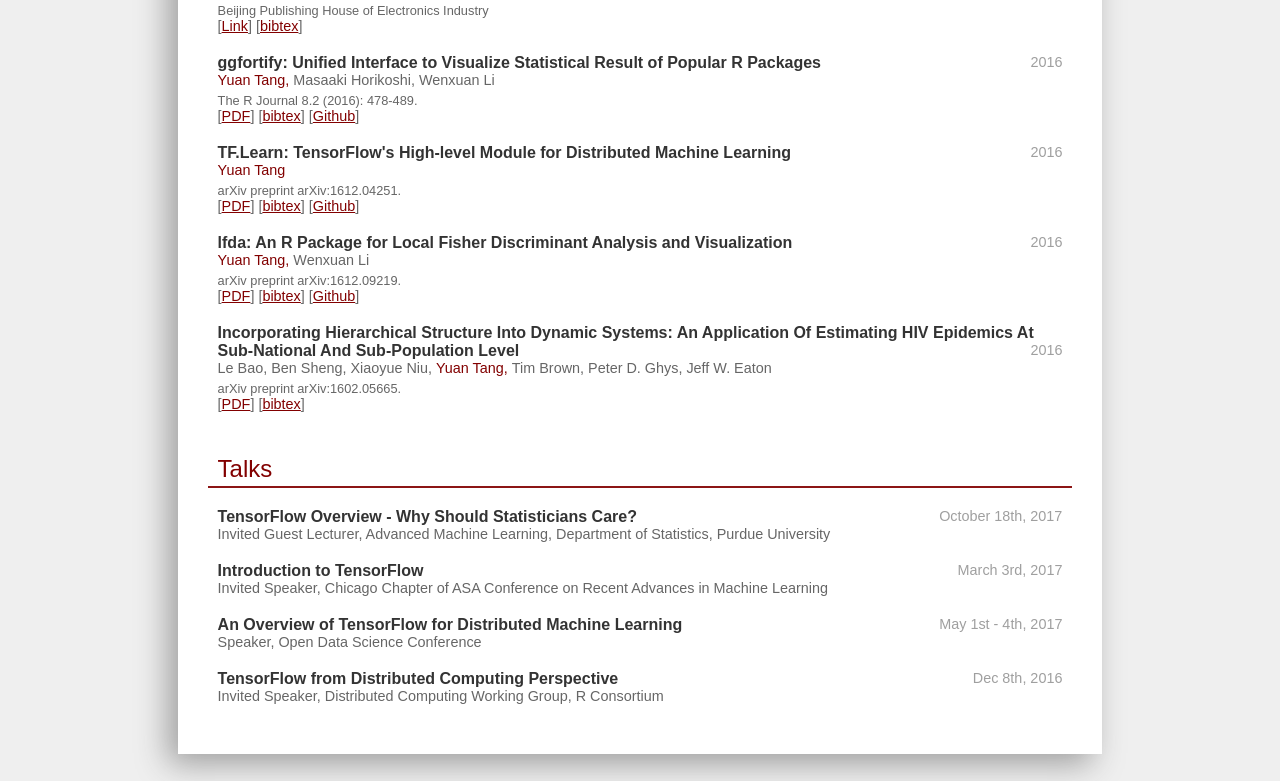
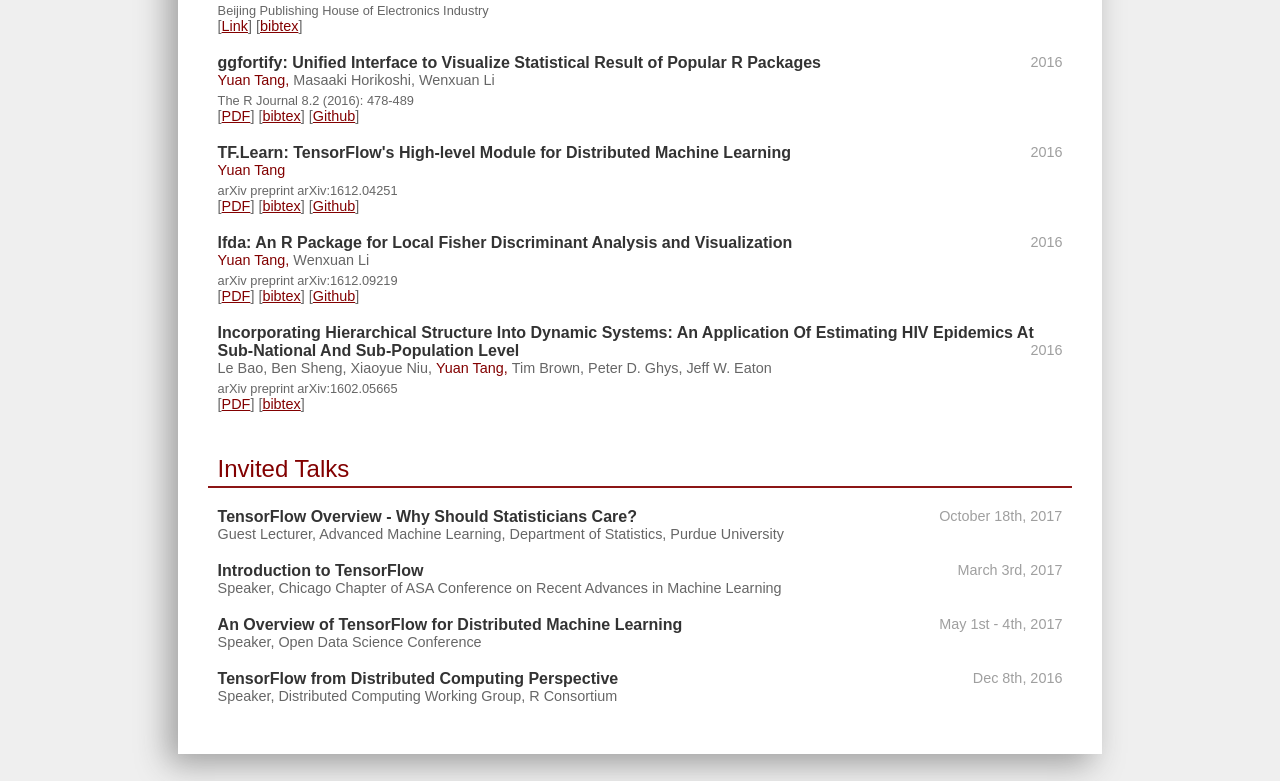
Before and after one commit to terrytangyuan/terrytangyuan.github.com, a Jekyll site: the page cv.html, which Jekyll copies as it is, in a window 1280 px wide. Shown: the part 1439-2220 px from the top of the page. Built offline with Jekyll 4.4.1, drawn with Linux system fonts in a browser that asks for light colours.

Commit message:
Remove training period

```diff
--- a/cv.html
+++ b/cv.html
@@ -232,7 +232,7 @@
                             <li>Wenxuan Li</li>
                         </div>
                     </ul>
-                    <div class="cv-section-smallest"> The R Journal 8.2 (2016): 478-489.</div>
+                    <div class="cv-section-smallest"> The R Journal 8.2 (2016): 478-489</div>
                     <div class="cv-section-smaller">
                         [<a class="cv-link" href="https://journal.r-project.org/archive/2016/RJ-2016-060/RJ-2016-060.pdf">PDF</a>]
                         [<a class="cv-link" href="/data/bib/tang2016ggfortify.bib">bibtex</a>]
@@ -248,7 +248,7 @@
                             <li><span class="theme-color">Yuan Tang</span></li>
                         </div>
                     </ul>
-                    <div class="cv-section-smallest"> arXiv preprint arXiv:1612.04251.</div>
+                    <div class="cv-section-smallest"> arXiv preprint arXiv:1612.04251</div>
                     <div class="cv-section-smaller">
                         [<a class="cv-link" href="https://arxiv.org/pdf/1612.04251.pdf">PDF</a>]
                         [<a class="cv-link" href="/data/bib/tang2016tf.bib">bibtex</a>]
@@ -265,7 +265,7 @@
                             <li>Wenxuan Li</li>
                         </div>
                     </ul>
-                    <div class="cv-section-smallest"> arXiv preprint arXiv:1612.09219.</div>
+                    <div class="cv-section-smallest"> arXiv preprint arXiv:1612.09219</div>
                     <div class="cv-section-smaller">
                         [<a class="cv-link" href="https://arxiv.org/pdf/1612.09219.pdf">PDF</a>]
                         [<a class="cv-link" href="/data/bib/tang2016lfda.bib">bibtex</a>]
@@ -287,7 +287,7 @@
                             <li>Jeff W. Eaton</li>
                         </div>
                     </ul>
-                    <div class="cv-section-smallest"> arXiv preprint arXiv:1602.05665.</div>
+                    <div class="cv-section-smallest"> arXiv preprint arXiv:1602.05665</div>
                     <div class="cv-section-smaller">
                         [<a class="cv-link" href="https://arxiv.org/pdf/1602.05665.pdf">PDF</a>]
                         [<a class="cv-link" href="/data/bib/bao2016incorporating.bib">bibtex</a>]
@@ -297,17 +297,17 @@
     </div>
 
     <div class="cv-section" id="cv-section-Publications">
-        <div class="cv-section-title">Talks</div>
+        <div class="cv-section-title">Invited Talks</div>
         <div class="cv-section-body">
           <div class="cv-section-item">
               <span class="cv-section-item-title">TensorFlow Overview - Why Should Statisticians Care? </span>
               <span class="cv-section-time">October 18th, 2017</span>
-              <div class="cv-section-smaller">Invited Guest Lecturer, Advanced Machine Learning, Department of Statistics, Purdue University</div>
+              <div class="cv-section-smaller">Guest Lecturer, Advanced Machine Learning, Department of Statistics, Purdue University</div>
           </div>
           <div class="cv-section-item">
               <span class="cv-section-item-title">Introduction to TensorFlow</span>
               <span class="cv-section-time">March 3rd, 2017</span>
-              <div class="cv-section-smaller">Invited Speaker, Chicago Chapter of ASA Conference on Recent Advances in Machine Learning</div>
+              <div class="cv-section-smaller">Speaker, Chicago Chapter of ASA Conference on Recent Advances in Machine Learning</div>
           </div>
           <div class="cv-section-item">
               <span class="cv-section-item-title">An Overview of TensorFlow for Distributed Machine Learning</span>
@@ -317,7 +317,7 @@
           <div class="cv-section-item">
               <span class="cv-section-item-title">TensorFlow from Distributed Computing Perspective</span>
               <span class="cv-section-time">Dec 8th, 2016</span>
-              <div class="cv-section-smaller">Invited Speaker, Distributed Computing Working Group, R Consortium</div>
+              <div class="cv-section-smaller">Speaker, Distributed Computing Working Group, R Consortium</div>
           </div>
         </div>
       </div>
```
